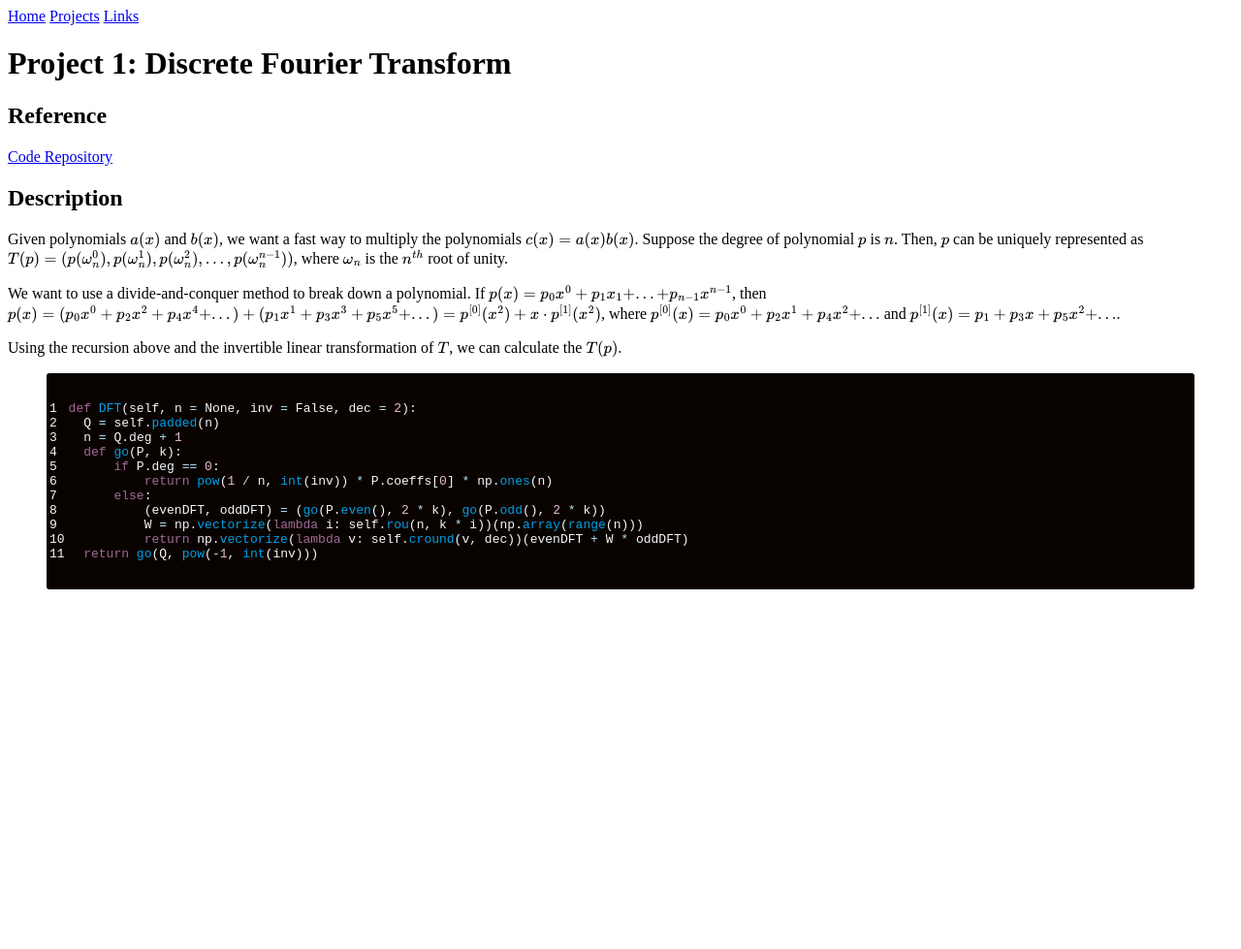
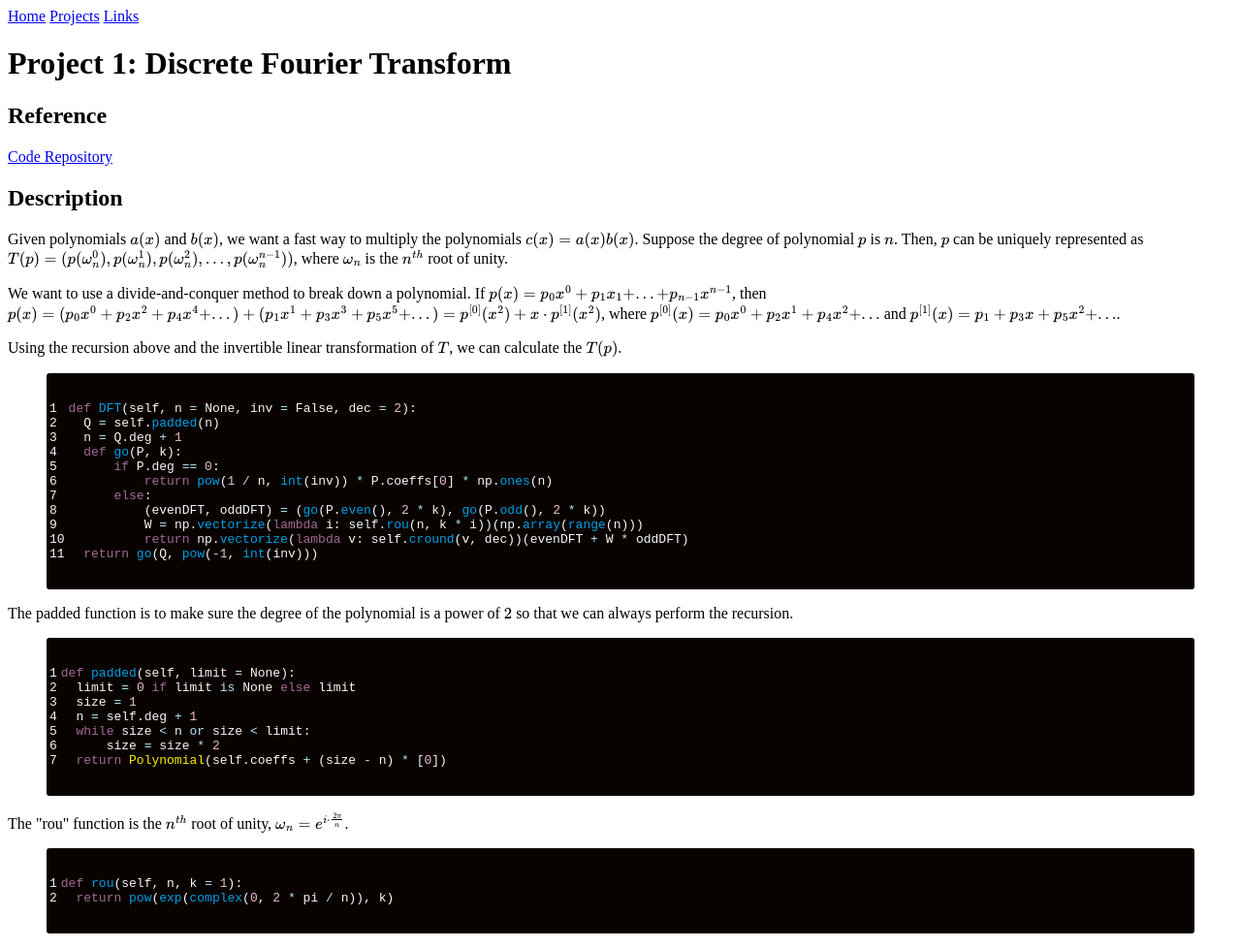
Before and after one commit to CategorIAN/categorian.github.io, a Jekyll site: the page built from projects/msu/csci_532/discrete_fourier_transform.md, in a window 1280 px wide. Shown: the whole page at 97% size. Built offline with Jekyll 4.4.1, drawn with Linux system fonts in a browser that asks for light colours; formulas are drawn with MathJax 3; before the commit the page ends 900 px from its top, so only the background shows below that.

Commit message:
Update discrete_fourier_transform.md

```diff
--- a/projects/msu/csci_532/discrete_fourier_transform.md
+++ b/projects/msu/csci_532/discrete_fourier_transform.md
@@ -31,3 +31,23 @@ def DFT(self, n = None, inv = False, dec = 2):
   return go(Q, pow(-1, int(inv)))
 {%endhighlight%}
 </p>
+
+<p>The padded function is to make sure the degree of the polynomial is a power of \(2\) so that we can always perform the recursion.
+{%highlight python linenos%}
+def padded(self, limit = None):
+  limit = 0 if limit is None else limit
+  size = 1
+  n = self.deg + 1
+  while size < n or size < limit:
+      size = size * 2
+  return Polynomial(self.coeffs + (size - n) * [0])
+{%endhighlight%}
+</p>
+
+<p>
+The "rou" function is the \(n^{th}\) root of unity, \(\omega_n = e^{i \cdot \frac{2\pi}{n}}\).
+{%highlight python linenos%}
+def rou(self, n, k = 1):
+  return pow(exp(complex(0, 2 * pi / n)), k)
+{%endhighlight%}
+</p>
```
